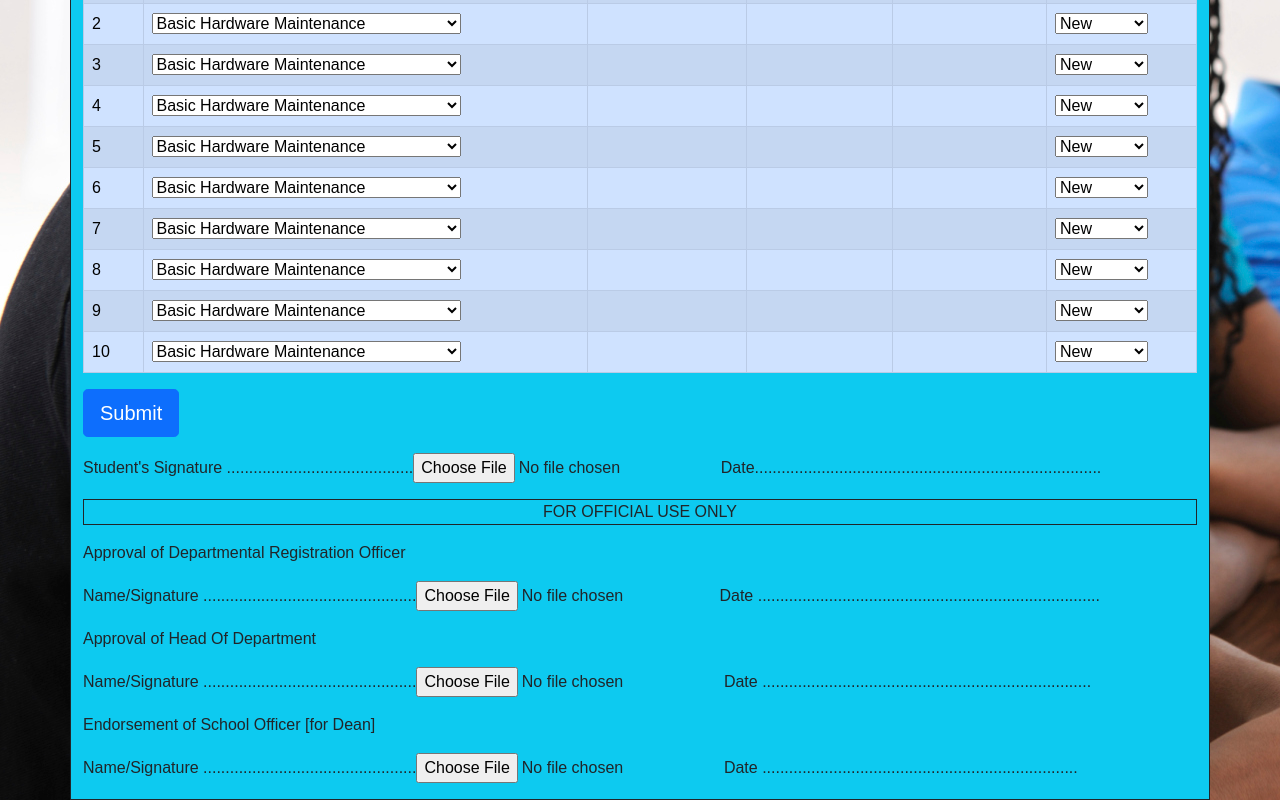
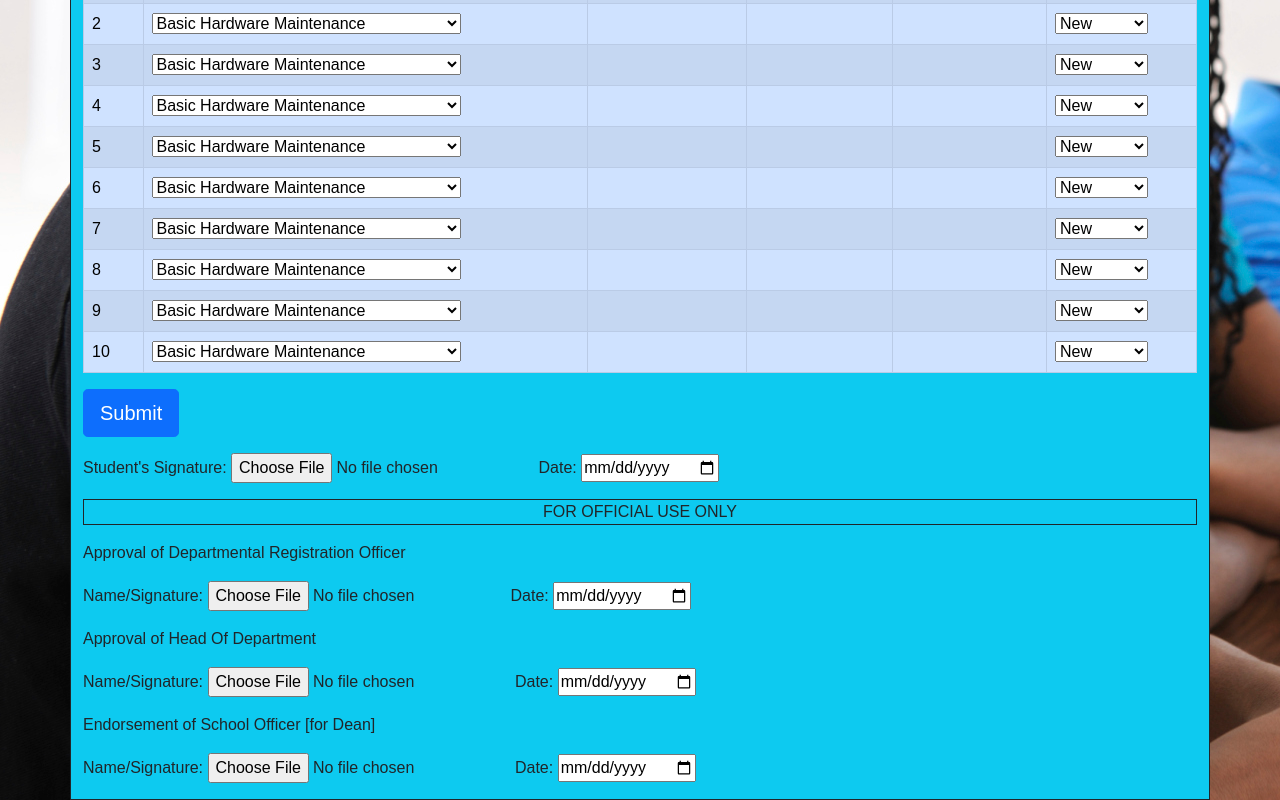
Before and after one commit to IbrahimO123/student-course-registration, a React (Create React App) app: page /Register in a window 1280 px wide. Shown: the part 726-1526 px from the top of the page. Built offline with nearby package versions, Linux system fonts and the light colour scheme; a web font is replaced by a local one.

Commit message:
modify the sign off for the student and authorized officers

```diff
--- a/src/components/Register.js
+++ b/src/components/Register.js
@@ -639,14 +639,14 @@ const styleFornav = {
   </div>
                 </div>
             <div>
-            <p>Student's Signature ..........................................<input type="file" ></input> Date..............................................................................</p>
+            <p>Student's Signature: <input type="file" ></input> Date: <input type="date" ></input></p>
                                  <p className="text-center border border-dark">FOR OFFICIAL USE ONLY</p>
              <p>Approval of Departmental Registration Officer</p>
-             <p> Name/Signature ................................................<input type="file" ></input>Date .............................................................................</p>
+             <p> Name/Signature: <input type="file" ></input>Date: <input type="date" ></input></p>
              <p>Approval of Head Of Department</p>
-             <p> Name/Signature ................................................<input type="file" ></input> Date ..........................................................................</p>
+             <p> Name/Signature: <input type="file" ></input> Date: <input type="date" ></input></p>
              <p>Endorsement of School Officer [for Dean]</p>
-                 <p> Name/Signature ................................................<input type="file" ></input> Date .......................................................................</p>
+                 <p> Name/Signature: <input type="file" ></input> Date: <input type="date" ></input></p>
 
             </div>
             </form>
```
